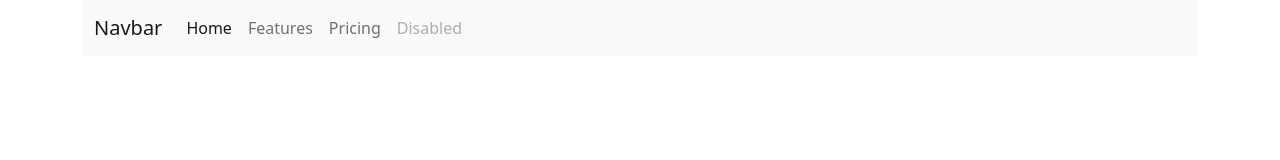
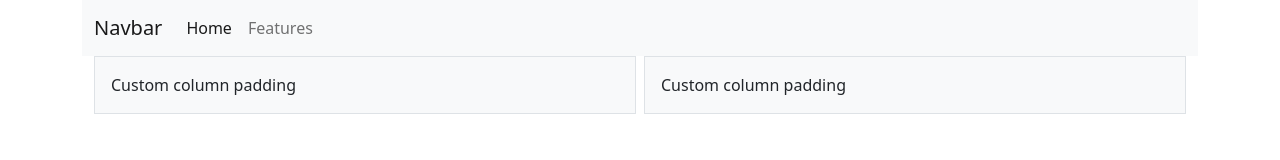
Before and after one commit to zain391/java-script-free-code-camp-projects, a website: page Zfrom_start/color_flaper/index.html in a window 1280 px wide. Drawn offline with nearby package versions, Linux system fonts and the light colour scheme.

Commit message:
added the gutter content from bootstrap for our need
added the gutter content from bootstrap for our need

```diff
--- a/Zfrom_start/color_flaper/index.html
+++ b/Zfrom_start/color_flaper/index.html
@@ -25,16 +25,24 @@
         <li class="nav-item">
           <a class="nav-link" href="#">Features</a>
         </li>
-        <li class="nav-item">
-          <a class="nav-link" href="#">Pricing</a>
-        </li>
-        <li class="nav-item">
-          <a class="nav-link disabled">Disabled</a>
-        </li>
       </ul>
     </div>
   </div>
 </nav>
+
+<!-- for main body  -->
+<div class="container">
+  <div class="row g-2">
+    <div class="col-6">
+      <div class="p-3 border bg-light">Custom column padding</div>
+    </div>
+    <div class="col-6">
+      <div class="p-3 border bg-light">Custom column padding</div>
+    </div>
+
+  </div>
+</div>
+
     </div>
 
     <script src="https://cdn.jsdelivr.net/npm/bootstrap@5.0.2/dist/js/bootstrap.bundle.min.js" integrity="sha384-MrcW6ZMFYlzcLA8Nl+NtUVF0sA7MsXsP1UyJoMp4YLEuNSfAP+JcXn/tWtIaxVXM" crossorigin="anonymous"></script>
```
